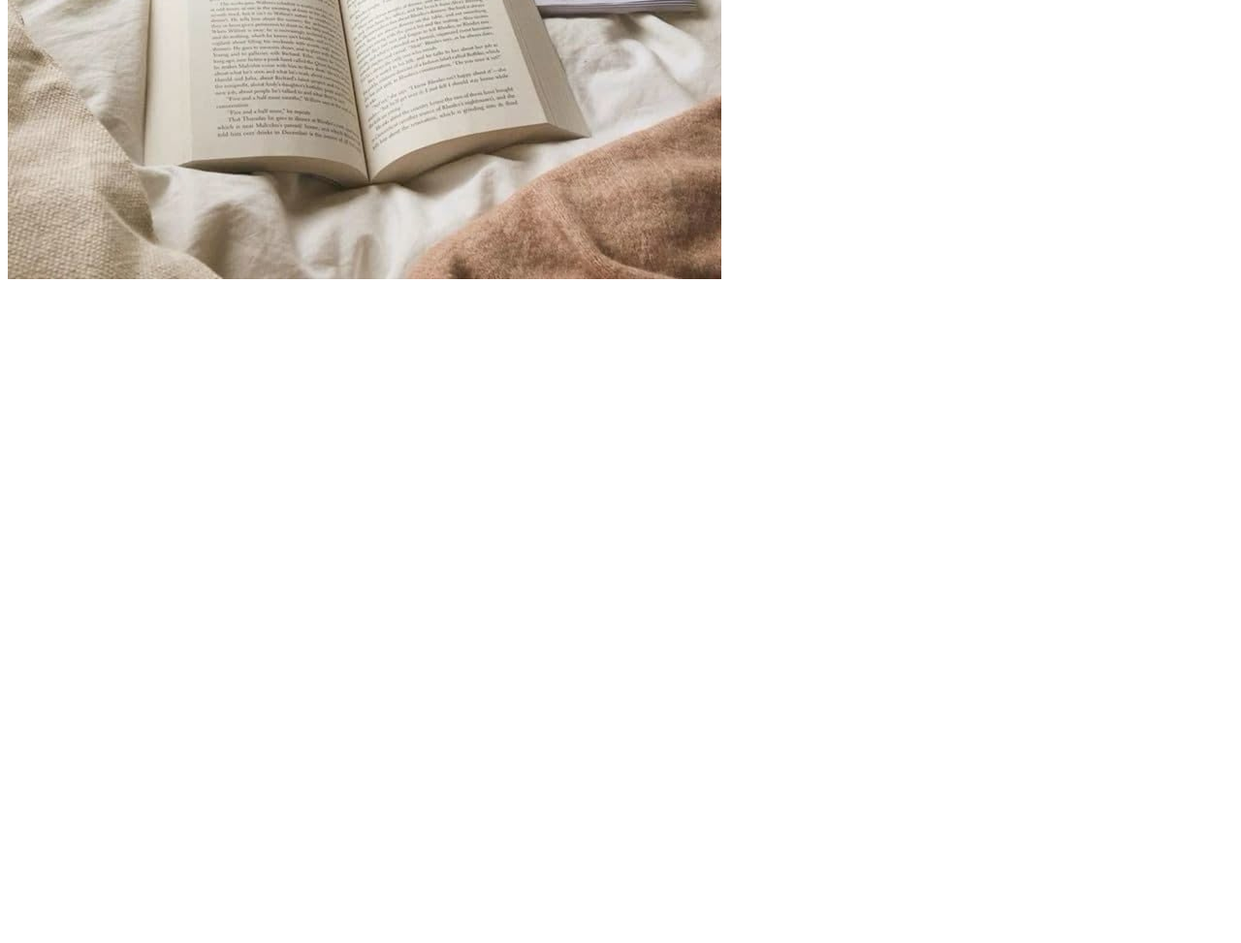
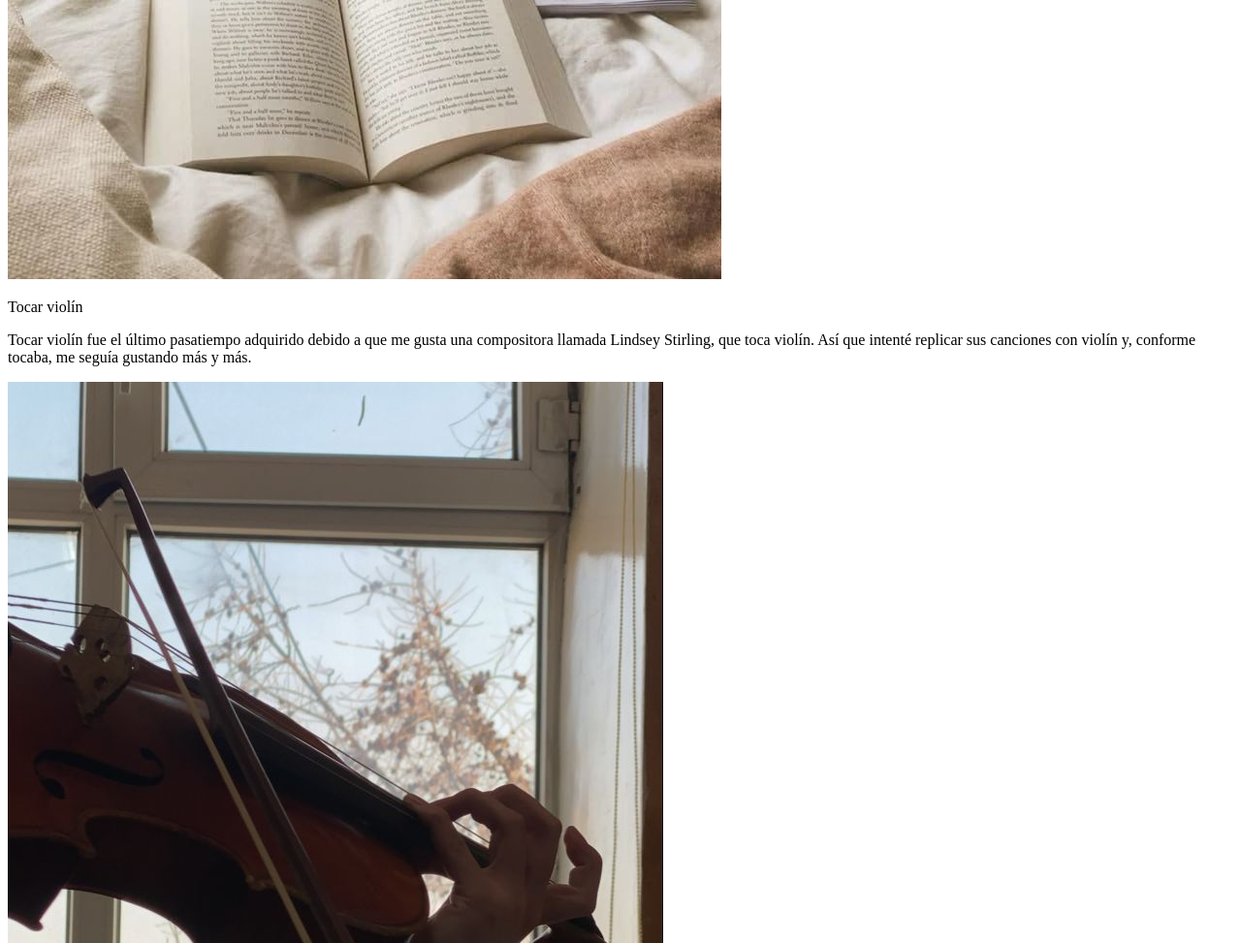
Before and after one commit to xxalemazz/Desarrollo-web, a plain HTML site: page index.html in a window 1280 px wide. Shown: the part 2347-3320 px from the top of the page at 97% size. Before the commit the page ends 2647 px from the top, so only its background shows below. Drawn offline with Linux system fonts and the light colour scheme.

Commit message:
Mi tercer pasatiempo

```diff
--- a/index.html
+++ b/index.html
@@ -46,4 +46,14 @@
         <img src="Leer.jpeg" alt="Leer">
     </section>
 
+    <section>
+        <p>Tocar violín</p>
+        <p>
+            Tocar violín fue el último pasatiempo adquirido debido a que me gusta una compositora llamada
+            Lindsey Stirling, que toca violín. Así que intenté replicar sus canciones con violín y, conforme
+            tocaba, me seguía gustando más y más.
+        </p>
+        <img src="violin.jpeg" alt="foto de violín">
+    </section>
+
 </section>
```
